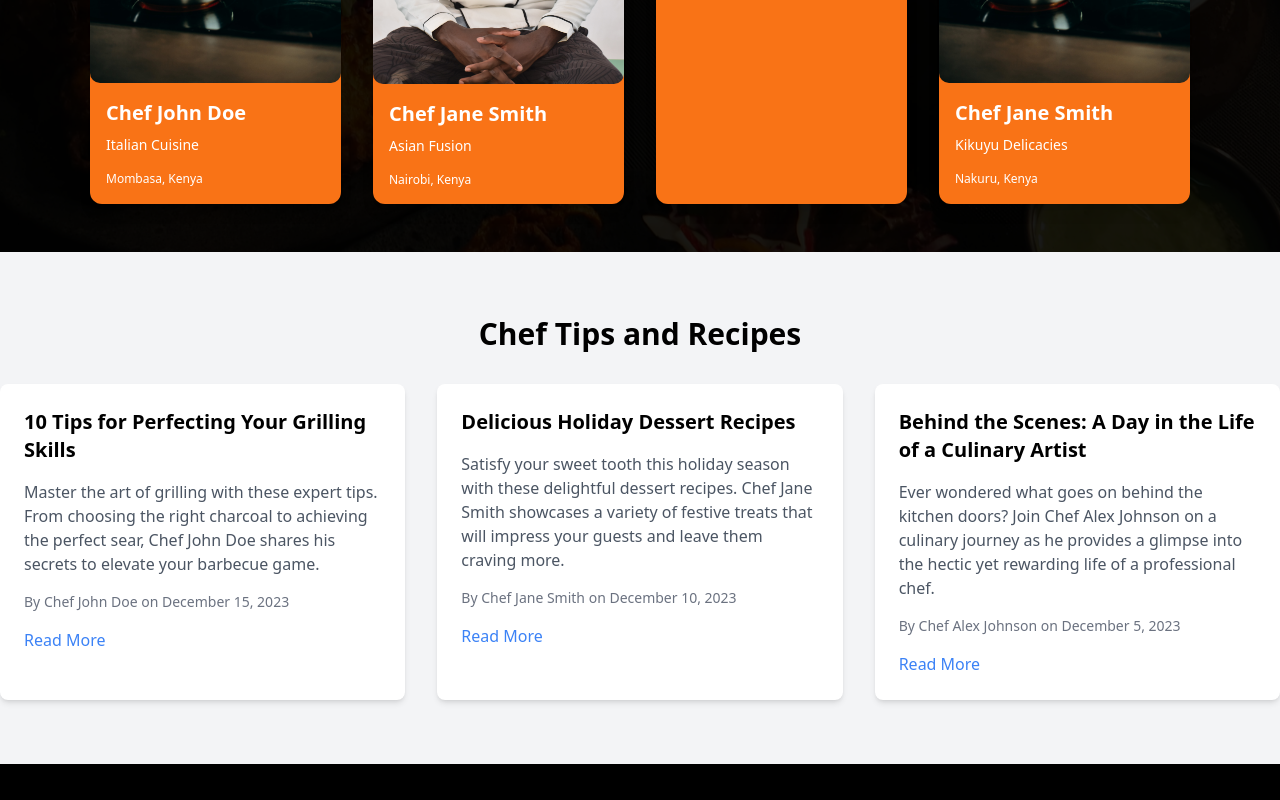
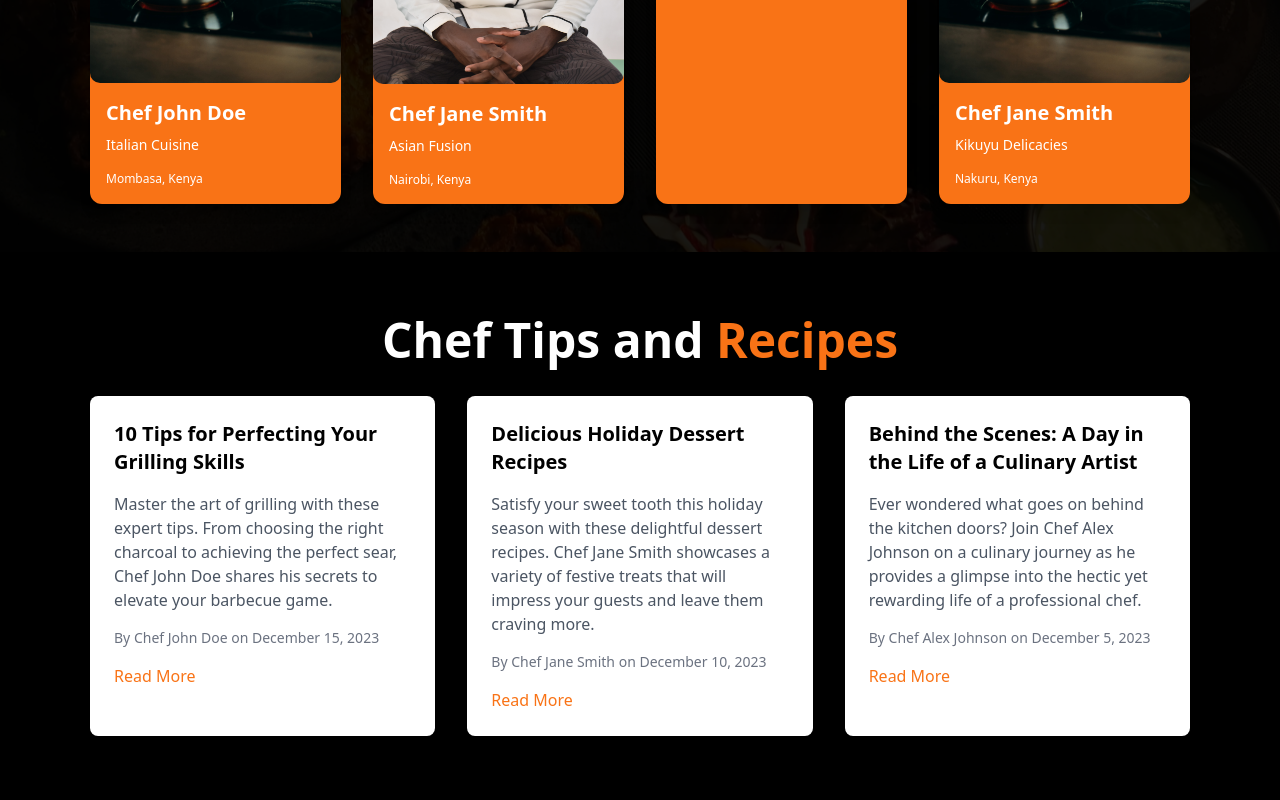
Before and after one commit to naomirono/Catering_app, a React (Vite) app in the folder client/: page / in a window 1280 px wide. Shown: the part 1877-2677 px from the top of the page. Before the commit the page ends 2641 px from the top, so only its background shows below. Built offline with nearby package versions, Linux system fonts and the light colour scheme.

Commit message:
Add a max width to the container and span to the title

```diff
--- a/client/src/components/Layout/Blog/Blog.jsx
+++ b/client/src/components/Layout/Blog/Blog.jsx
@@ -25,10 +25,10 @@ const Blog = () => {
   ];
 
   return (
-    <section className="bg-gray-100 py-16">
-      <div className="container mx-auto">
+    <section className="py-16">
+      <div className="container mx-auto max-w-[1100px]">
         <div className='text-center mb-8'>
-          <h2 className="text-3xl font-bold">Chef Tips and Recipes</h2>
+          <h2 className="text-5xl font-bold text-white">Chef Tips and <span className='text-orange-500'>Recipes</span> </h2>
         </div>
 
         <div className="grid grid-cols-1 md:grid-cols-2 lg:grid-cols-3 gap-8">
@@ -40,7 +40,7 @@ const Blog = () => {
               <div className="mt-4">
                 <a
                   href="#"
-                  className="block text-blue-500 hover:underline"
+                  className="block text-orange-500 hover:underline"
                 >
                   Read More
                 </a>
```
